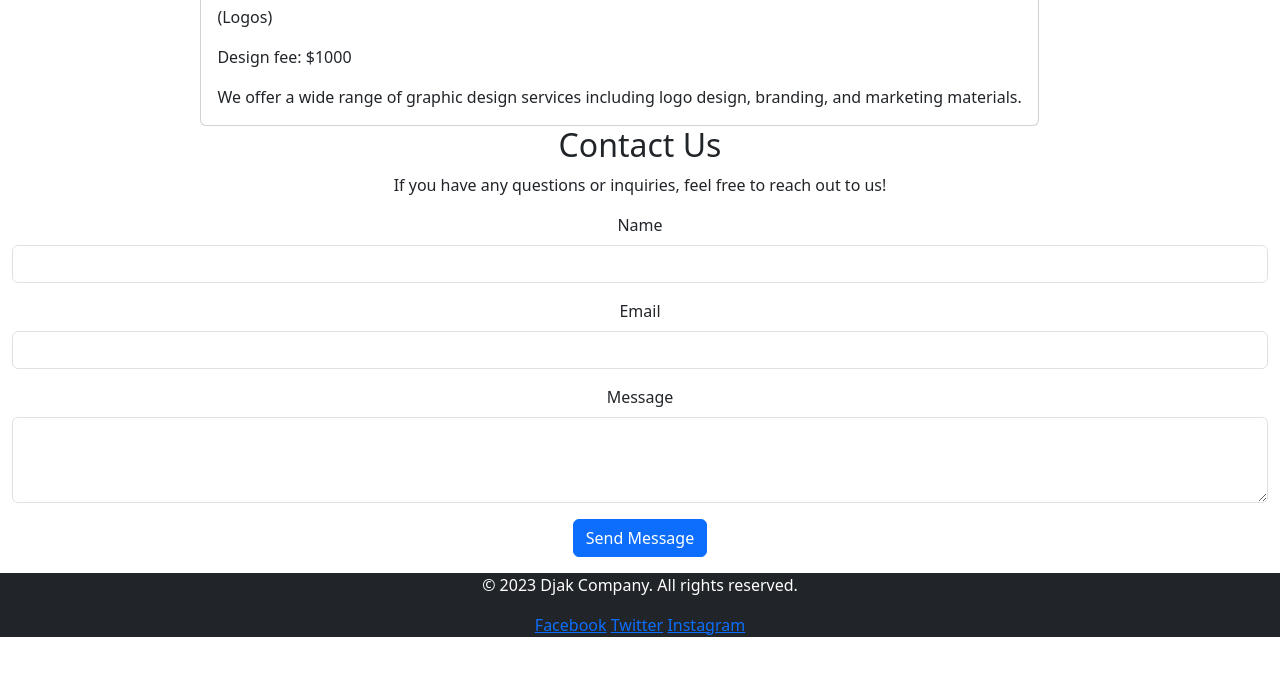
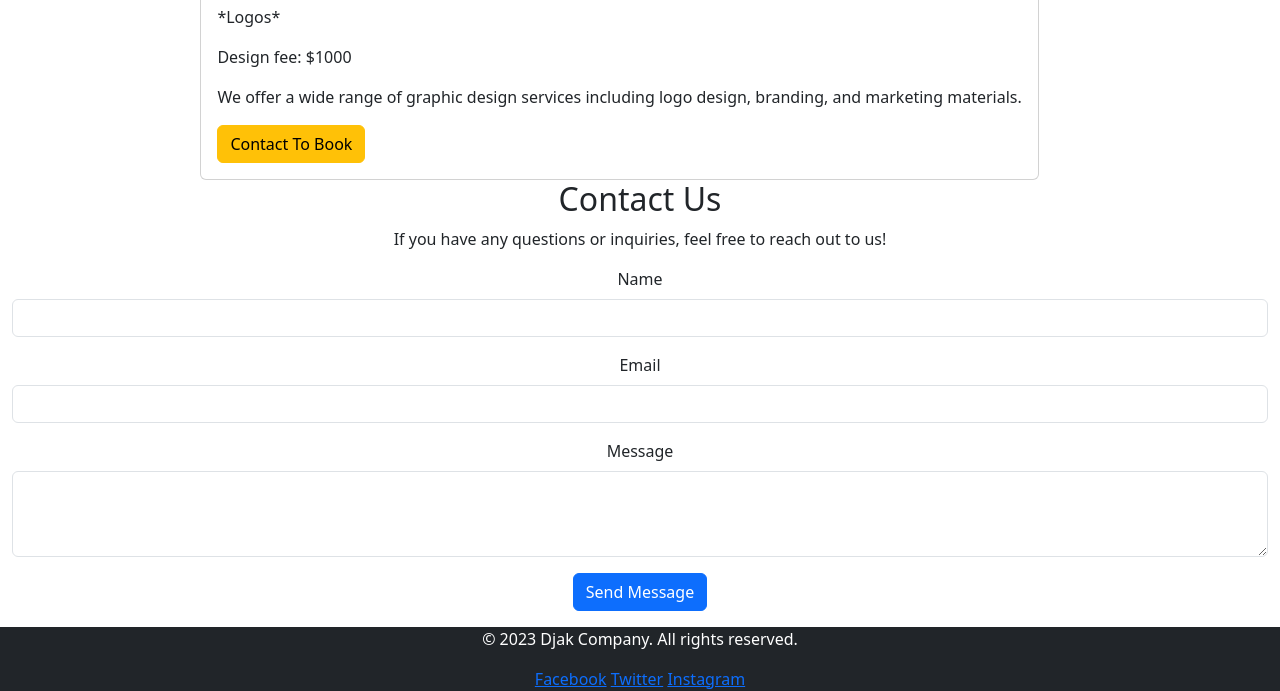
Before and after one commit to Loggingout/Djak-Company-Website, a website built with Vite: page src/index.html in a window 1280 px wide. Shown: the part 942-1633 px from the top of the page. Before the commit the page ends 1579 px from the top, so only its background shows below. Built offline with nearby package versions, Linux system fonts and the light colour scheme.

Commit message:
Added a button to book in the service cards.

```diff
--- a/src/index.html
+++ b/src/index.html
@@ -60,9 +60,10 @@
                 <div class="card-body">
                     <img src="https://loremflickr.com/320/240/paris,girl/all" alt="Graphic Design" class="card-img-top">
                     <h4 class="card-title">Graphic Design</h4>
-                    <p class="card-text">(Logos)</p>
+                    <p class="card-text">*Logos*</p>
                     <p class="card-text"> Design fee: <span>$1000</span></p>
                     <p class="card-text">We offer a wide range of graphic design services including logo design, branding, and marketing materials.</p>
+                    <button class="btn btn-warning" type="button">Contact To Book</button>
                     <!--Make collapse to display more information about service-->
                 </div>
             </div>
```
